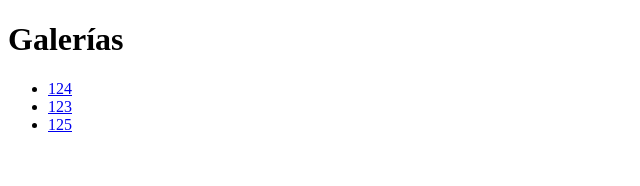
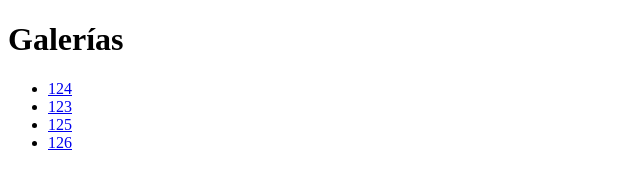
Before and after one commit to Dalgunoh/webos, a plain HTML site: page index.html in a window 1280 px wide. Shown: the full height of the page, 0-640 px from the left. Drawn offline with Linux system fonts and the light colour scheme.

Commit message:
Update index.html

```diff
--- a/index.html
+++ b/index.html
@@ -3,4 +3,6 @@
 <li><a href="124.html" target="_blank">124</a></li>
   <li><a href="123.html" target="_blank">123</a></li>
    <li><a href="125.html" target="_blank">125</a></li>
+     <li><a href="126.html" target="_blank">126</a></li>
+
 </ul></body></html>
```
